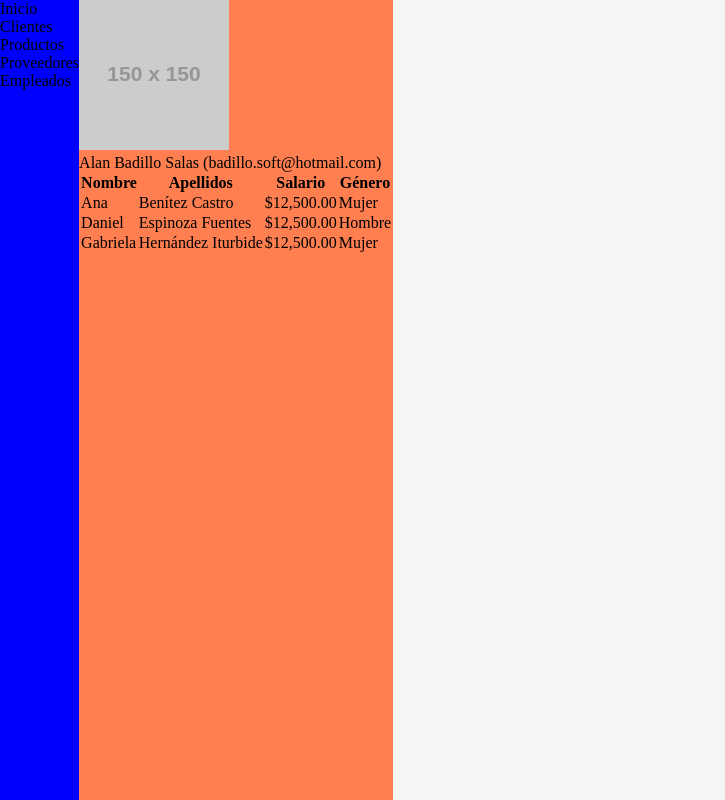
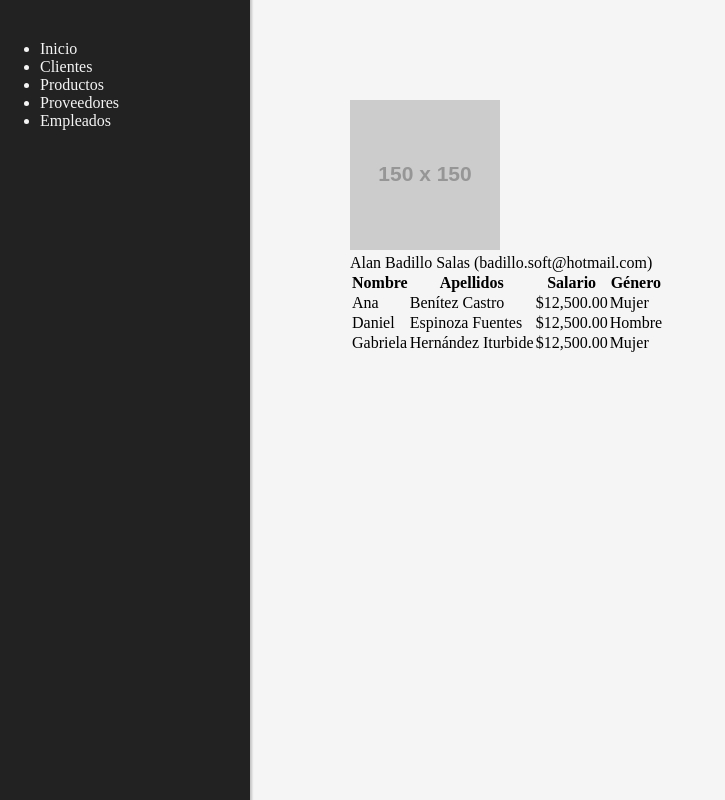
Before and after one commit to badillosoft/backbone, a plain HTML site: page ej1.html in a window 1280 px wide. Shown: the whole page, without its empty margins (0-725 px from the left). Drawn offline with Linux system fonts and the light colour scheme; placeholder pictures from the web are drawn by us.

Commit message:
sesión 1

```diff
--- a/ej1.html
+++ b/ej1.html
@@ -9,22 +9,28 @@
         * {
             margin: 0px;
             padding: 0px;
+            box-sizing: border-box;
         }
         html, body {
             height: 100%;
         }
         .app {
             display: flex;
-            flex-direction: row;
             height: 100%;
             background-color: whitesmoke;
         }
         .app > div:first-child {
-            background-color: blue;
+            width: 250px;
+            box-shadow: 0px 0px 2px 2px rgba(0, 0, 0, 0.2);
+            background-color: #222222;
+            z-index: 1;
+            color: whitesmoke;
+            padding: 40px;
         }
 
         .app > div:last-child {
-            background-color: coral;
+            width: calc(100% - 250px);
+            padding: 100px;
         }
     </style>
 </head>
```
